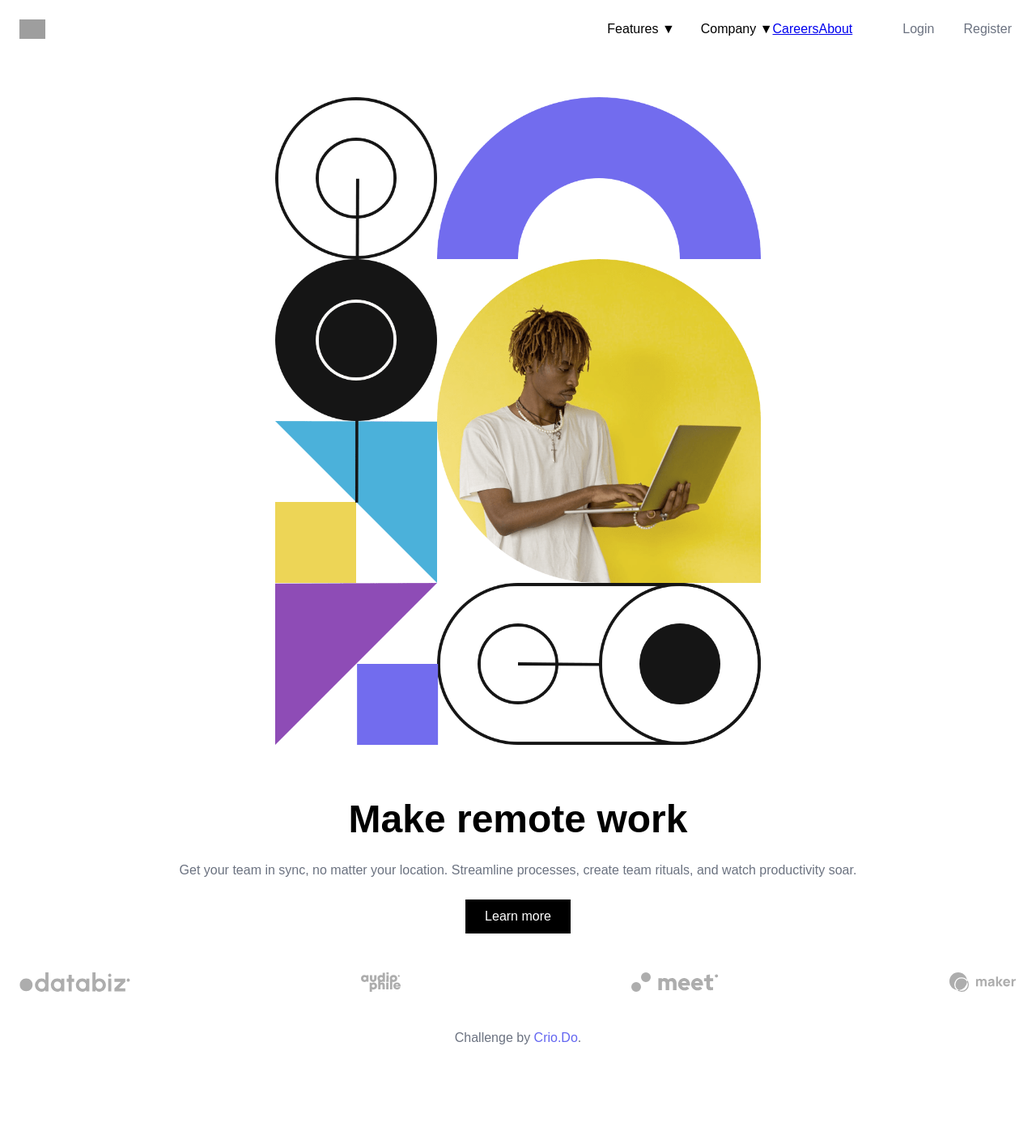
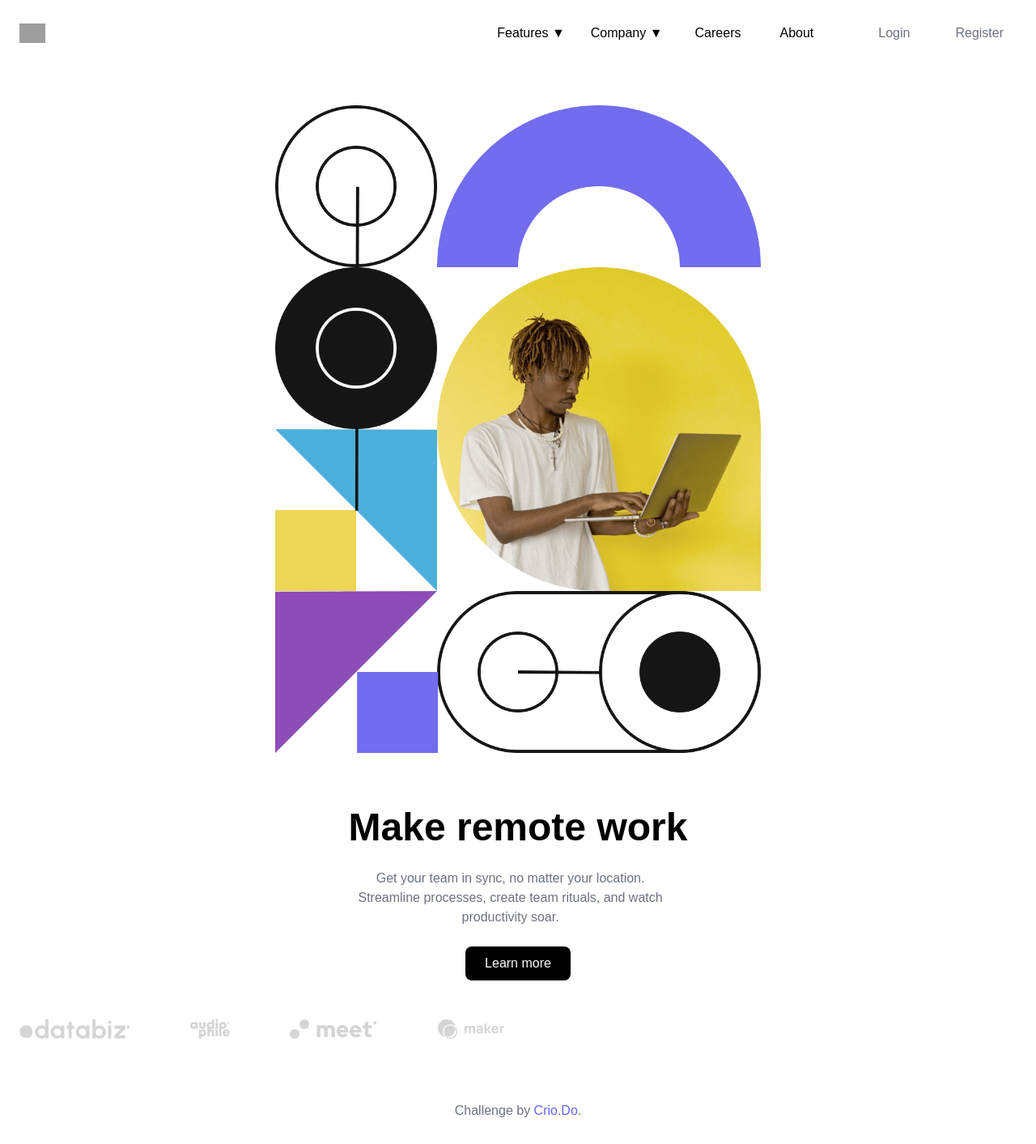
Before and after one commit to ShivamSh002/XINTRO, a React (Create React App) app: page / in a window 1280 px wide. Shown: the whole page at 81% size. Before the commit the page ends 1307 px from the top, so only its background shows below. Built offline with nearby package versions, Linux system fonts and the light colour scheme; grey boxes are pictures that could not be loaded.

Commit message:
code update

```diff
--- a/src/App.css
+++ b/src/App.css
@@ -3,6 +3,7 @@
   margin: 0 auto;
   padding: 0 24px;
   font-family: 'Arial', sans-serif;
+  position: relative;
 }
 
 header {
@@ -11,10 +12,12 @@ header {
   align-items: center;
   padding: 24px 0;
   position: relative;
+  z-index: 20;
 }
 
 .logo {
   height: 24px;
+  z-index: 20;
 }
 
 .nav {
@@ -33,16 +36,22 @@ header {
   position: relative;
   margin-left: 32px;
   cursor: pointer;
+  padding: 8px 0;
 }
 
 .nav-link a {
   text-decoration: none;
   color: #000;
   font-size: 16px;
+  padding: 8px;
 }
 
 .nav-link:hover a {
   color: #6366F1;
+}
+
+.nav-link.active .dropdown-list {
+  display: block;
 }
 
 .dropdown-list {
@@ -55,10 +64,7 @@ header {
   padding: 8px 0;
   min-width: 200px;
   z-index: 10;
-}
-
-.dropdown-list.open {
-  display: block;
+  border-radius: 8px;
 }
 
 .dropdown-link a {
@@ -74,6 +80,8 @@ header {
 
 .registration {
   margin-left: 32px;
+  display: flex;
+  align-items: center;
 }
 
 .registration button {
@@ -83,10 +91,13 @@ header {
   font-size: 16px;
   margin-left: 24px;
   cursor: pointer;
+  padding: 8px 16px;
+  border-radius: 8px;
 }
 
 .registration button:hover {
   color: #000;
+  background: #F3F4F6;
 }
 
 .open-menu, .close-menu {
@@ -94,6 +105,12 @@ header {
   border: none;
   background: none;
   cursor: pointer;
+  z-index: 20;
+}
+
+.open-menu img, .close-menu img {
+  width: 24px;
+  height: 24px;
 }
 
 .overlay {
@@ -105,7 +122,8 @@ header {
   height: 100%;
   background: rgba(0, 0, 0, 0.5);
   opacity: 0;
-  transition: opacity 0.3s;
+  transition: opacity 0.3s ease;
+  z-index: 15;
 }
 
 .overlay.open {
@@ -119,24 +137,35 @@ header {
   align-items: center;
   text-align: center;
   margin-top: 48px;
+  position: relative;
+  overflow: hidden;
 }
 
-.hero-image {
+picture {
+  display: block;
   width: 100%;
   max-width: 600px;
   margin-bottom: 32px;
+}
+
+picture img {
+  width: 100%;
+  height: auto;
+  display: block;
 }
 
 .text-content h1 {
   font-size: 48px;
   font-weight: 700;
   margin-bottom: 24px;
+  color: #000;
 }
 
 .text-content p {
   color: #6B7280;
   line-height: 1.5;
   margin-bottom: 24px;
+  max-width: 400px;
 }
 
 .learn-more {
@@ -146,6 +175,7 @@ header {
   padding: 12px 24px;
   font-size: 16px;
   cursor: pointer;
+  border-radius: 8px;
 }
 
 .learn-more:hover {
@@ -156,16 +186,25 @@ header {
   display: flex;
   justify-content: space-between;
   margin-top: 48px;
+  max-width: 600px;
+  width: 100%;
 }
 
 .clients img {
   height: 24px;
+  width: auto;
+  opacity: 0.5;
+}
+
+.clients img:hover {
+  opacity: 1;
 }
 
 .attribution {
   text-align: center;
   margin-top: 48px;
   color: #6B7280;
+  padding: 16px 0;
 }
 
 .attribution a {
@@ -192,7 +231,9 @@ header {
     height: 100%;
     background: #fff;
     padding: 24px;
-    z-index: 1000;
+    z-index: 20;
+    transform: translateX(0);
+    transition: transform 0.3s ease;
   }
 
   .nav-links {
@@ -202,16 +243,26 @@ header {
 
   .nav-link {
     margin: 16px 0;
+    width: 100%;
+  }
+
+  .nav-link .dropdown-list {
+    position: static;
+    box-shadow: none;
+    padding-left: 16px;
   }
 
   .registration {
     margin-top: 24px;
     display: flex;
     flex-direction: column;
+    width: 100%;
   }
 
   .registration button {
     margin: 8px 0;
+    width: 100%;
+    text-align: left;
   }
 
   .open-menu, .close-menu {
@@ -220,9 +271,16 @@ header {
 
   .close-menu {
     align-self: flex-end;
+    margin-bottom: 16px;
   }
 
   .overlay.open {
     display: block;
   }
 }
+
+@media (min-width: 1000px) {
+  .nav-link:hover .dropdown-list {
+    display: block;
+  }
+}
--- a/src/App.js
+++ b/src/App.js
@@ -34,36 +34,36 @@ const App = () => {
       <header>
         <img src={logo} alt="snap's logo" className="logo" />
         <nav className={menuOpen ? 'nav open' : 'nav'}>
-          <button className="close-menu" onClick={toggleMenu}>
+          <button className="close-menu" onClick={toggleMenu} aria-label="Close menu">
             <img src={closeIcon} alt="Close menu" />
           </button>
           <ul className="nav-links">
-            <li className="nav-link" onClick={() => toggleDropdown('features')}>
+            <li className={`nav-link ${dropdownOpen.features ? 'active' : ''}`} onClick={() => toggleDropdown('features')}>
               Features <span>{dropdownOpen.features ? '▲' : '▼'}</span>
-              <ul className={`dropdown-list ${dropdownOpen.features ? 'open' : ''}`}>
-                <li><a href="#todo" aria-label="todo-list">Todo List</a></li>
-                <li><a href="#calendar">Calendar</a></li>
-                <li><a href="#reminders">Reminders</a></li>
-                <li><a href="#planning">Planning</a></li>
+              <ul className="dropdown-list">
+                <li className="dropdown-link"><a href="#todo" aria-label="todo-list">Todo List</a></li>
+                <li className="dropdown-link"><a href="#calendar">Calendar</a></li>
+                <li className="dropdown-link"><a href="#reminders">Reminders</a></li>
+                <li className="dropdown-link"><a href="#planning">Planning</a></li>
               </ul>
             </li>
-            <li className="nav-link" onClick={() => toggleDropdown('company')}>
+            <li className={`nav-link ${dropdownOpen.company ? 'active' : ''}`} onClick={() => toggleDropdown('company')}>
               Company <span>{dropdownOpen.company ? '▲' : '▼'}</span>
-              <ul className={`dropdown-list ${dropdownOpen.company ? 'open' : ''}`}>
-                <li><a href="#history">History</a></li>
-                <li><a href="#our-team">Our Team</a></li>
-                <li><a href="#blog">Blog</a></li>
+              <ul className="dropdown-list">
+                <li className="dropdown-link"><a href="#history">History</a></li>
+                <li className="dropdown-link"><a href="#our-team">Our Team</a></li>
+                <li className="dropdown-link"><a href="#blog">Blog</a></li>
               </ul>
             </li>
-            <li><a href="#careers">Careers</a></li>
-            <li><a href="#about">About</a></li>
+            <li className="nav-link"><a href="#careers">Careers</a></li>
+            <li className="nav-link"><a href="#about">About</a></li>
           </ul>
           <div className="registration">
             <button>Login</button>
             <button>Register</button>
           </div>
         </nav>
-        <button className={menuOpen ? 'close-menu' : 'open-menu'} onClick={toggleMenu}>
+        <button className={menuOpen ? 'close-menu' : 'open-menu'} onClick={toggleMenu} aria-label={menuOpen ? 'Close menu' : 'Open menu'}>
           <img src={menuOpen ? closeIcon : menuIcon} alt={menuOpen ? 'Close menu' : 'Open menu'} />
         </button>
         <div className={`overlay ${menuOpen ? 'open' : ''}`} onClick={toggleMenu}></div>
@@ -71,7 +71,10 @@ const App = () => {
 
       <main>
         <div className="hero">
-          <img src={isMobile ? heroMobile : heroDesktop} alt="Hero image" className="hero-image" />
+          <picture>
+            <source media="(min-width: 1000px)" srcSet={heroDesktop} />
+            <img src={heroMobile} alt="Hero image" />
+          </picture>
           <div className="text-content">
             <h1>Make remote work</h1>
             <p>Get your team in sync, no matter your location. Streamline processes, create team rituals, and watch productivity soar.</p>
```
